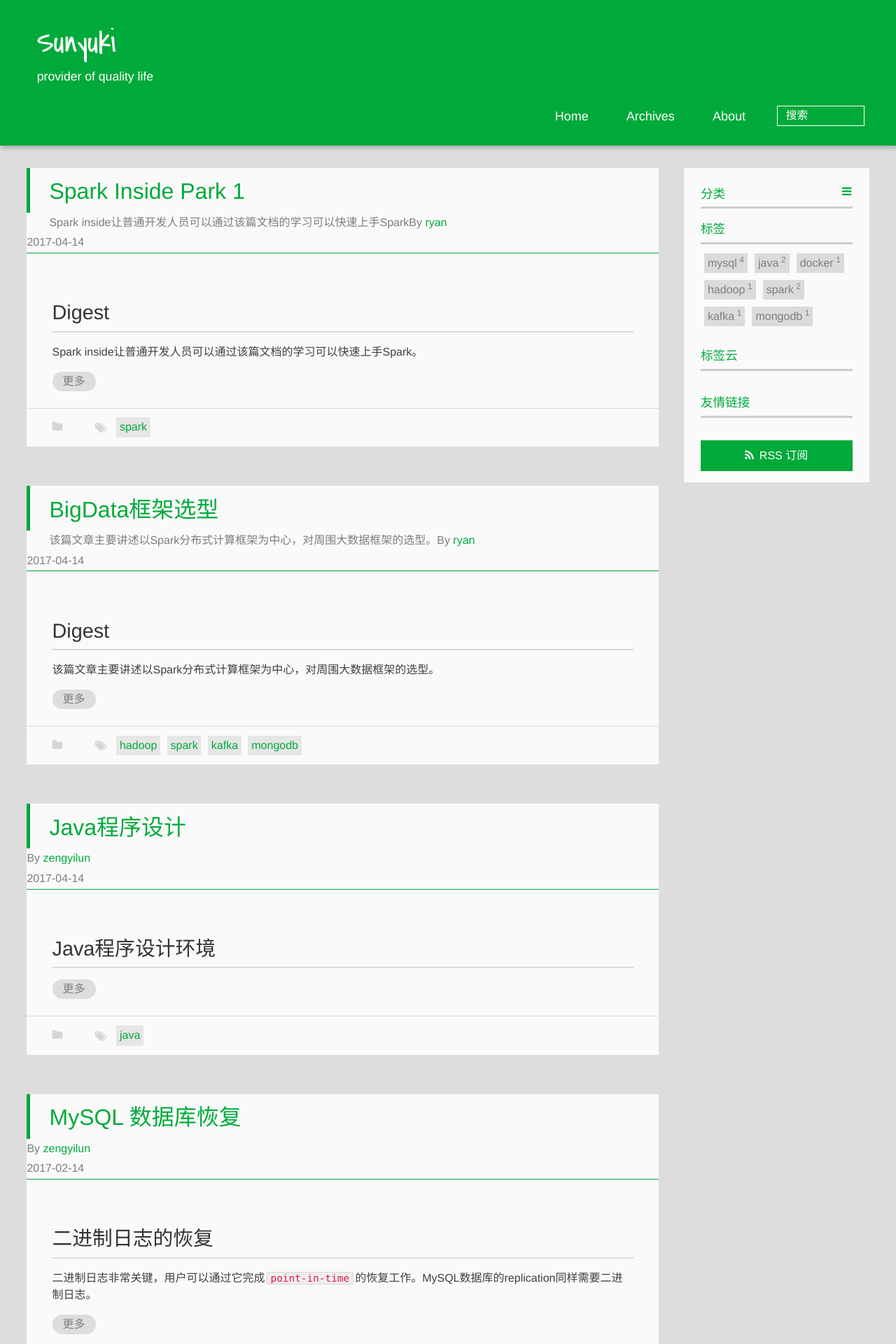
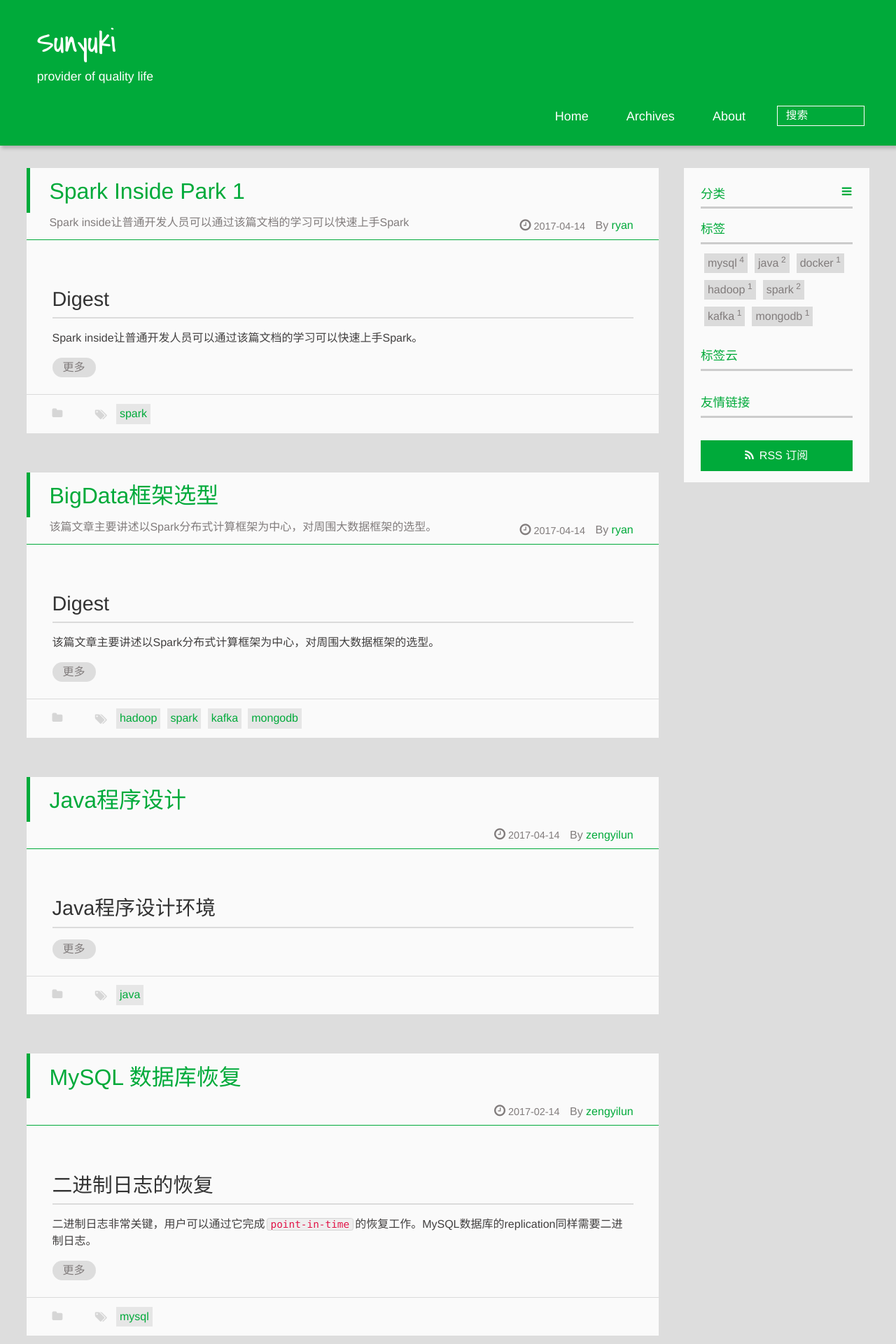
Before and after one commit to syktech/syktech.sunyuki.io, a Jekyll site: the page built from index.html, in a window 1280 px wide. Shown: the top 1920 px of the page at 70% size. Built offline with Jekyll 4.4.1, drawn with Linux system fonts in a browser that asks for light colours; the list of posts is cut into pages by our own code.

Commit message:
2017-04-14 18:12:17

```diff
--- a/_includes/_partial/post/header.html
+++ b/_includes/_partial/post/header.html
@@ -4,7 +4,7 @@
       <a href="{{ item.link }}" target="_blank" title="{{ item.title }}">{{ item.title }}</a>{% else %}
       <a href="{{ site.baseurl }}{{ item.url }}" title="{{ item.title }}" itemprop="url">{{ item.title }}</a>{% endif %}
   </h1>
-  <h2 style="float:left;margin-left:32px">{{ item.subtitle }}<h2>
+  <h2 style="float:left;margin-left:32px">{{ item.subtitle }}</h2>
   <p class="article-author">By
        {% if site.author.google_plus %}
 		<a href="https://plus.google.com/{{ site.author.google_plus }}?rel=author" title="{{ site.author.name }}" target="_blank" itemprop="author">{{ site.author.name }}</a>
```
